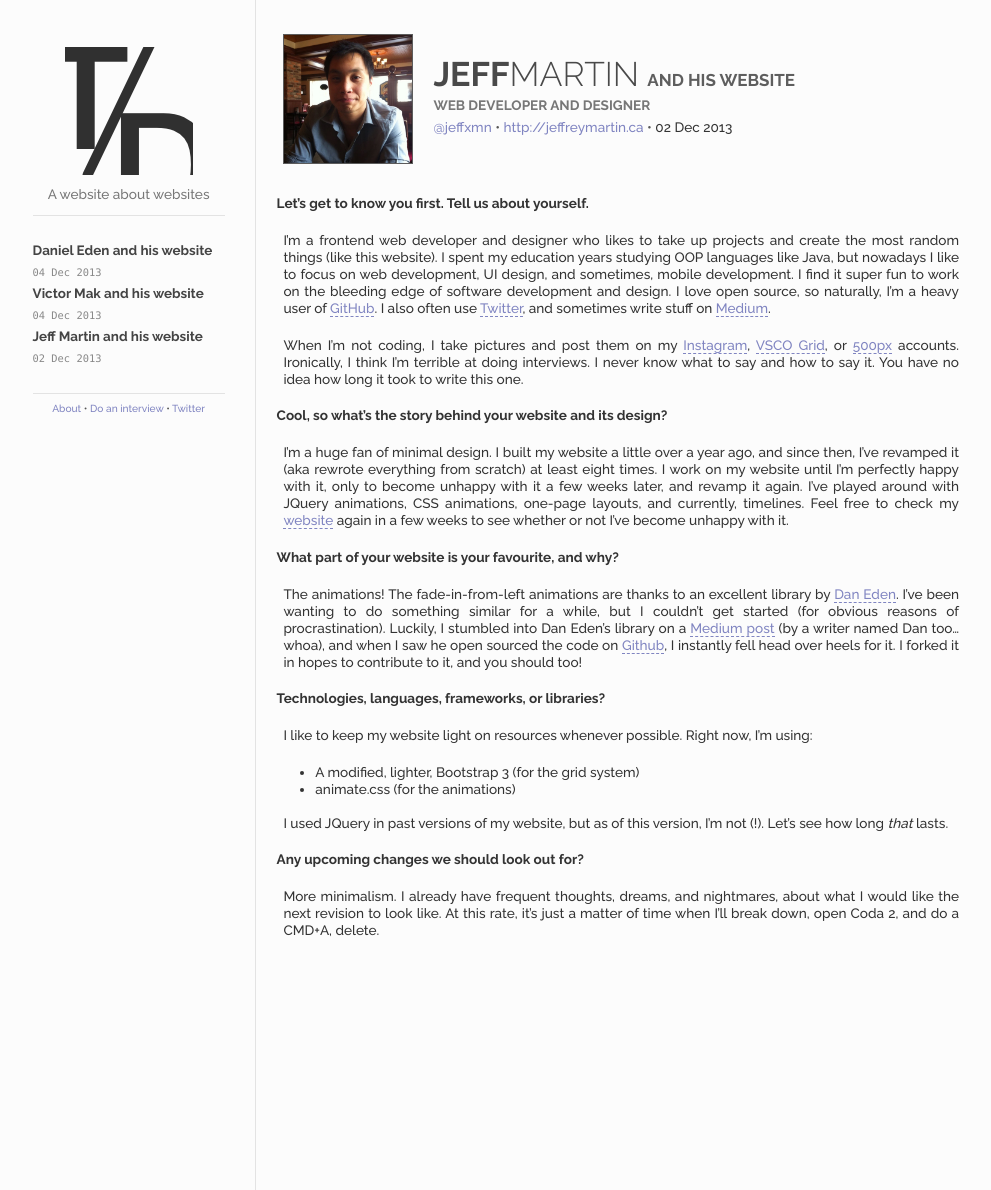
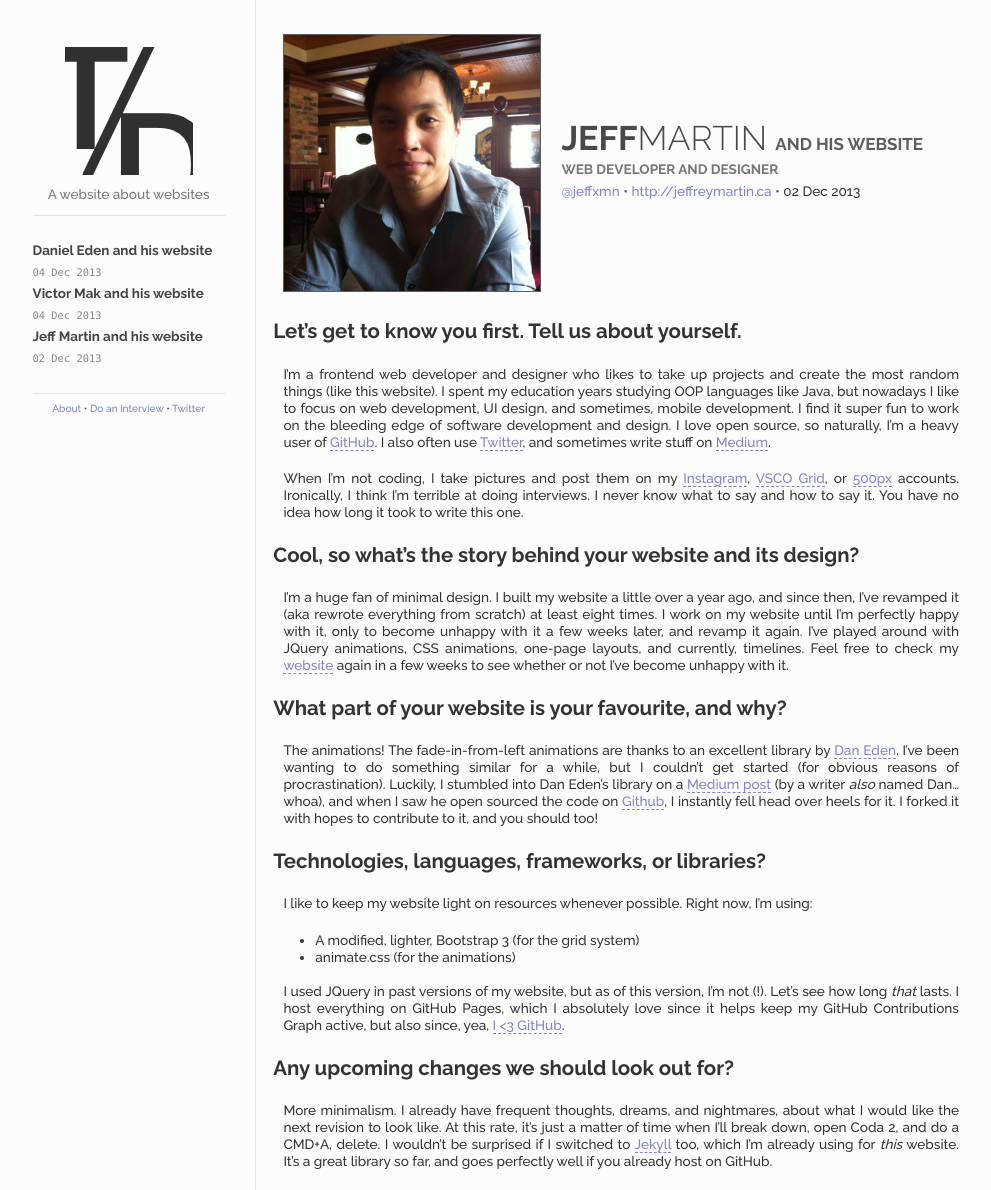
Before and after one commit to the-development/thedevelopment, a Jekyll site: the page built from _posts/2013-12-02-jeff-martin.md, in a window 1280 px wide. Shown: the whole page, without its empty margins (117-1108 px from the left). Built offline with Jekyll 4.4.1, drawn with Linux system fonts in a browser that asks for light colours; Markdown is read by kramdown in place of the engine named in the settings.

Commit message:
Make questions headers (woops, why didn't I think of this before)

```diff
--- a/_posts/2013-12-02-jeff-martin.md
+++ b/_posts/2013-12-02-jeff-martin.md
@@ -11,29 +11,29 @@ date:   2013-12-02 17:44:20
 categories: posts
 ---
 
-**Let's get to know you first. Tell us about yourself.**
+## Let's get to know you first. Tell us about yourself.
 
 I'm a frontend web developer and designer who likes to take up projects and create the most random things (like this website). I spent my education years studying OOP languages like Java, but nowadays I like to focus on web development, UI design, and sometimes, mobile development. I find it super fun to work on the bleeding edge of software development and design. I love open source, so naturally, I'm a heavy user of [GitHub](http://github.com/jeffxmn). I also often use [Twitter](https://twitter.com/jeffxmn), and sometimes write stuff on [Medium](http://medium.com/@jeffxmn).
 
 When I'm not coding, I take pictures and post them on my [Instagram](http://instagram.com/jeffxmn), [VSCO Grid](http://jeffxmn.vsco.co), or [500px](http://500px.com/jeffxmn) accounts. Ironically, I think I'm terrible at doing interviews. I never know what to say and how to say it. You have no idea how long it took to write this one.
 
-**Cool, so what's the story behind your website and its design?**
+## Cool, so what's the story behind your website and its design?
 
 I'm a huge fan of minimal design. I built my website a little over a year ago, and since then, I've revamped it (aka rewrote everything from scratch) at least eight times. I work on my website until I'm perfectly happy with it, only to become unhappy with it a few weeks later, and revamp it again. I've played around with JQuery animations, CSS animations, one-page layouts, and currently, timelines. Feel free to check my [website](http://jeffreymartin.ca) again in a few weeks to see whether or not I've become unhappy with it.
 
-**What part of your website is your favourite, and why?**
+## What part of your website is your favourite, and why?
 
-The animations! The fade-in-from-left animations are thanks to an excellent library by [Dan Eden](http://daneden.me). I've been wanting to do something similar for a while, but I couldn't get started (for obvious reasons of procrastination). Luckily, I stumbled into Dan Eden's library on a [Medium post](https://medium.com/design-ux/799d16952a56) (by a writer named Dan too... whoa), and when I saw he open sourced the code on [Github](http://github.com/daneden/animate.css), I instantly fell head over heels for it. I forked it in hopes to contribute to it, and you should too!
+The animations! The fade-in-from-left animations are thanks to an excellent library by [Dan Eden](http://daneden.me). I've been wanting to do something similar for a while, but I couldn't get started (for obvious reasons of procrastination). Luckily, I stumbled into Dan Eden's library on a [Medium post](https://medium.com/design-ux/799d16952a56) (by a writer *also* named Dan... whoa), and when I saw he open sourced the code on [Github](http://github.com/daneden/animate.css), I instantly fell head over heels for it. I forked it with hopes to contribute to it, and you should too!
 
-**Technologies, languages, frameworks, or libraries?**
+## Technologies, languages, frameworks, or libraries?
 
 I like to keep my website light on resources whenever possible. Right now, I'm using:
 
   - A modified, lighter, Bootstrap 3 (for the grid system)
   - animate.css (for the animations)
 
-I used JQuery in past versions of my website, but as of this version, I'm not (!). Let's see how long _that_ lasts.
+I used JQuery in past versions of my website, but as of this version, I'm not (!). Let's see how long _that_ lasts. I host everything on GitHub Pages, which I absolutely love since it helps keep my GitHub Contributions Graph active, but also since, yea, [I <3 GitHub](http://instagram.com/p/d7r3rUgerV/).
 
-**Any upcoming changes we should look out for?**
+## Any upcoming changes we should look out for?
 
-More minimalism. I already have frequent thoughts, dreams, and nightmares, about what I would like the next revision to look like. At this rate, it's just a matter of time when I'll break down, open Coda 2, and do a CMD+A, delete.
+More minimalism. I already have frequent thoughts, dreams, and nightmares, about what I would like the next revision to look like. At this rate, it's just a matter of time when I'll break down, open Coda 2, and do a CMD+A, delete. I wouldn't be surprised if I switched to [Jekyll](http://jekyllrb.com) too, which I'm already using for *this* website. It's a great library so far, and goes perfectly well if you already host on GitHub.
--- a/css/main.css
+++ b/css/main.css
@@ -137,7 +137,7 @@ a:hover {
 }
 
 #dp {
-  max-width: 128px;
+  max-width: 256px;
   border: 1px solid #5c5c5c;
 }
 
@@ -181,9 +181,11 @@ a:hover {
   clear: both;
 }
 
-.post p strong,
-.page p strong {
+.post h2,
+.page h2 {
+  margin-top: 1.25em;
   margin-left: -0.5em;
+  margin-bottom: 1.25em;
 }
 
 .post a,
@@ -248,7 +250,8 @@ a:hover {
 .content {
   vertical-align: top;
   height: 100%;
-  overflow-y: auto;
+  -webkit-overflow-scrolling: touch;
+  overflow-y: scroll;
   overflow-x: hidden;
 }
 
@@ -305,6 +308,24 @@ a:hover {
 
 /*****************************************************************************/
 /*
+/* Colophon
+/*
+/*****************************************************************************/
+
+.colophon {
+  margin-top: 1.5em;
+  margin-bottom: 1.45em;
+  border-top: 1px dotted #e3e3e3;
+}
+
+.colophon p {
+  margin-top: 1.25em;
+  font-size: 0.85em;
+  color: #777;
+}
+
+/*****************************************************************************/
+/*
 /* About page
 /*
 /*****************************************************************************/
@@ -315,7 +336,7 @@ a:hover {
 }
 
 .about-section {
-  padding-top: 3em;
+  padding-top: 2.75em;
 }
 
 #interview-questions,
--- a/index.html
+++ b/index.html
@@ -27,4 +27,10 @@ title: The Development
   <div class="post">
     {{ content }}
   </div>
+  <div class="colophon">
+    <p>
+      <span id="gist">An interview on a website about a website</span> <span class="separator">&bull;</span>
+      <span id="publish-date">Published on {{ post.date | date_to_string }}</span>
+    </p>
+  </div>
 </div>
```
Also changed, not shown: _posts/2013-12-04-victor-mak.md (+5 -5 lines), about/index.html (+13 -10 lines).
